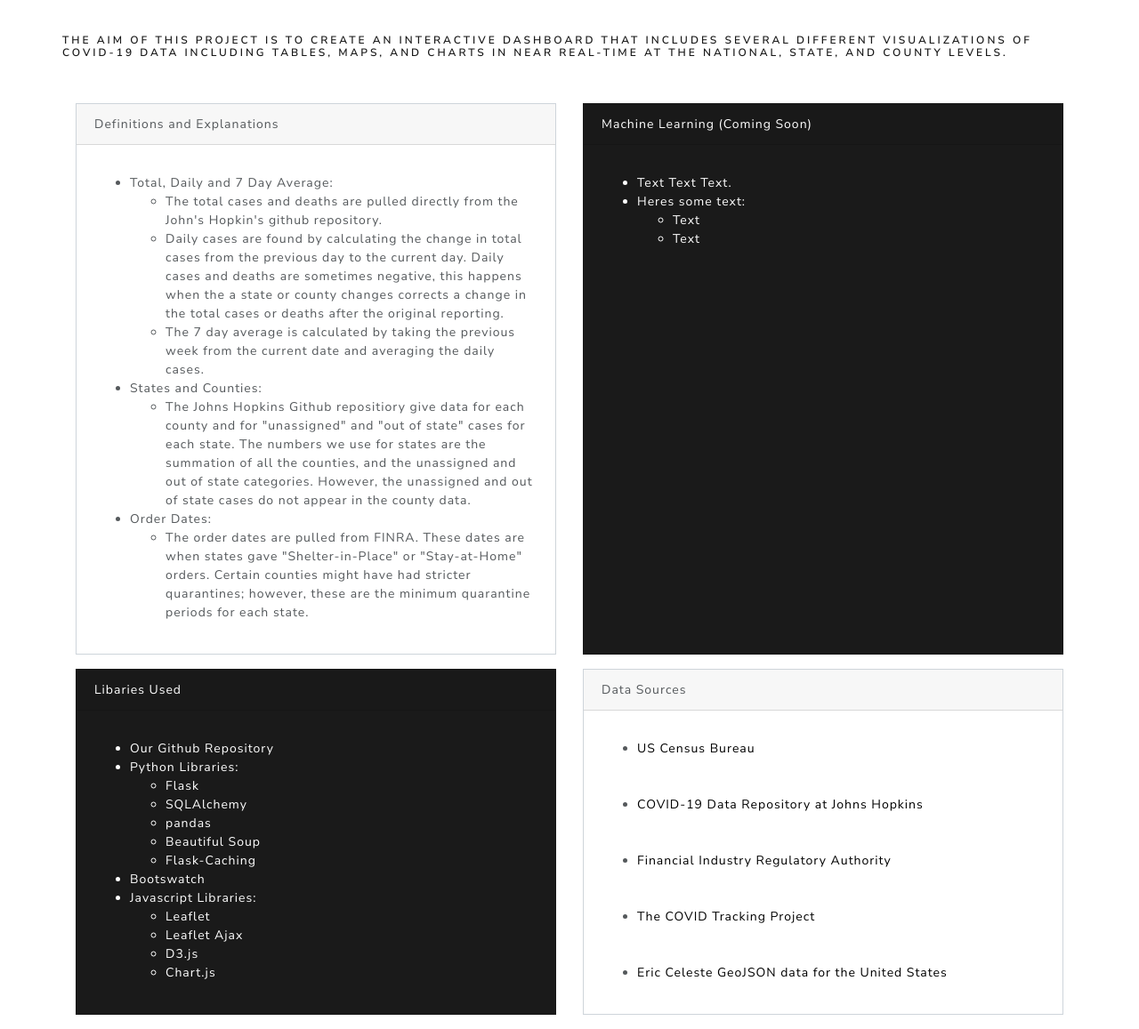
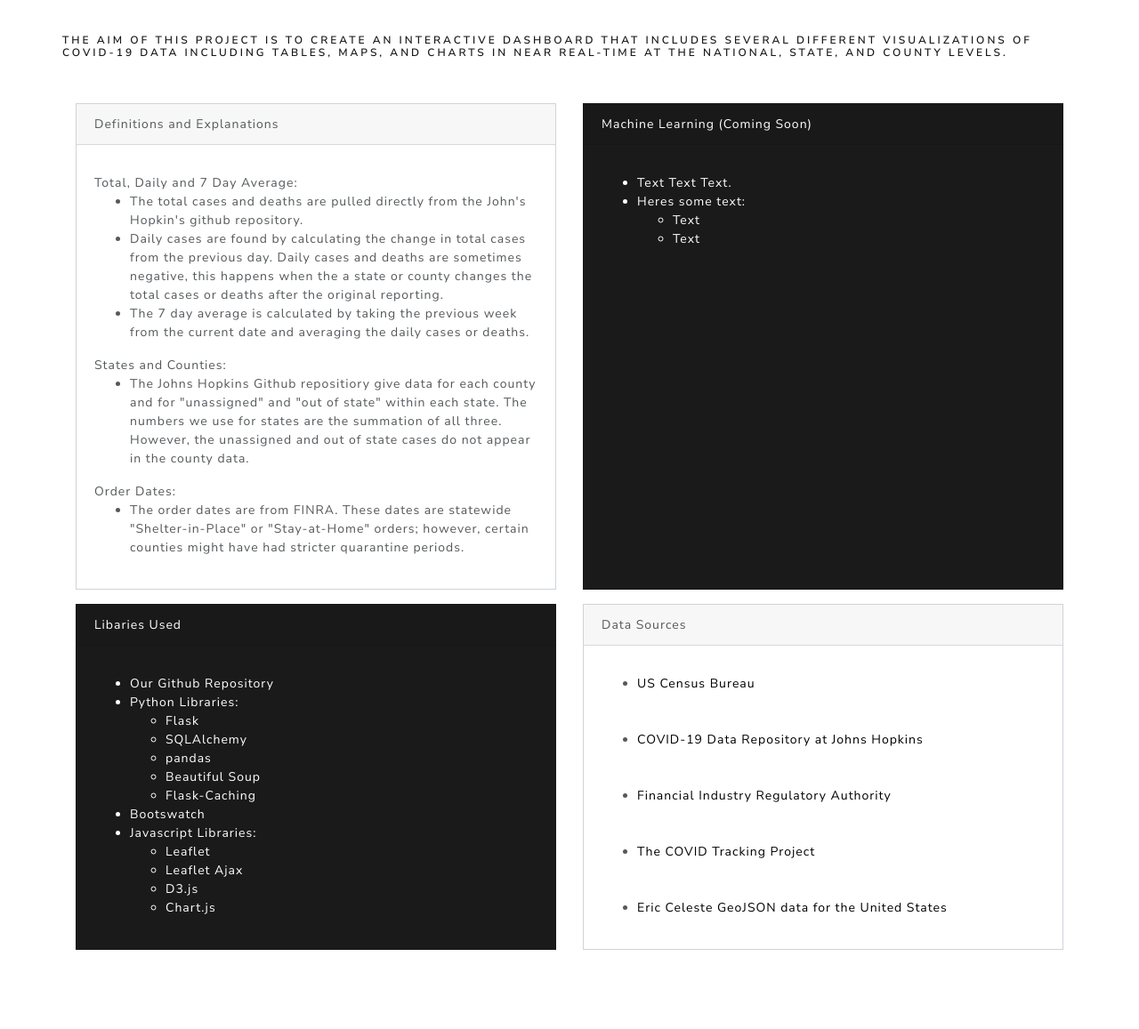
Before and after one commit to HenryRandall/Covid-Data-Tracker, a Flask app: page /methodology in a window 1280 px wide. Shown: the part 182-1339 px from the top of the page at 89% size. After the commit the page ends 1250 px from the top, so only its background shows below. Run offline with Flask 2, Linux system fonts and the light colour scheme; some libraries are stand-ins or nearby versions.

Commit message:
methodology edit

```diff
--- a/templates/methodology.html
+++ b/templates/methodology.html
@@ -55,38 +55,29 @@
           <div class="card-header">Definitions and Explanations</div>
           <div class="card-body">
             <h4 class="card-title", id='state_name'></h4>
-            <ul>
-              <li>Total, Daily and 7 Day Average:
+              Total, Daily and 7 Day Average:
                 <ul>
                   <li>The total cases and deaths are pulled directly from the John's Hopkin's github
                     repository.</li>
-                  <li>Daily cases are found by calculating the change in total cases from the previous day
-                    to the current day. Daily cases and deaths are sometimes negative, this happens
-                    when the a state or county changes corrects a change in the total cases or deaths
-                    after the original reporting.</li>
-                  <li>The 7 day average is calculated by taking the previous week from the current
-                    date and averaging the daily cases.
-                  </li>
+                  <li>Daily cases are found by calculating the change in total cases from the previous
+                    day. Daily cases and deaths are sometimes negative, this happens when the a state
+                    or county changes the total cases or deaths after the original reporting.</li>
+                  <li><p>The 7 day average is calculated by taking the previous week from the current
+                    date and averaging the daily cases or deaths.</li>
                 </ul>
-              </li>
-              <li>States and Counties:
+              States and Counties:
                 <ul>
                   <li>The Johns Hopkins Github repositiory give data for each county and for
-                    "unassigned" and "out of state" cases for each state. The numbers we use for
-                    states are the summation of all the counties, and the unassigned and out of state
-                    categories. However, the unassigned and out of state cases do not appear in the
-                    county data.</li>
+                    "unassigned" and "out of state" within each state. The numbers we use for
+                    states are the summation of all three. However, the unassigned and out of state
+                    cases do not appear in the county data.</li>
                 </ul>
-              </li>
-              <li>Order Dates:
+              Order Dates:
                 <ul>
-                  <li>The order dates are pulled from FINRA. These dates are when states gave
-                    "Shelter-in-Place" or "Stay-at-Home" orders. Certain counties might have had
-                    stricter quarantines; however, these are the minimum quarantine periods for
-                    each state.</li>
+                  <li>The order dates are from FINRA. These dates are statewide "Shelter-in-Place"
+                    or "Stay-at-Home" orders; however, certain counties might have had stricter
+                    quarantine periods.</li>
                 </ul>
-              </li>
-            </ul>
           </div>
         </div>
       </div>
```
